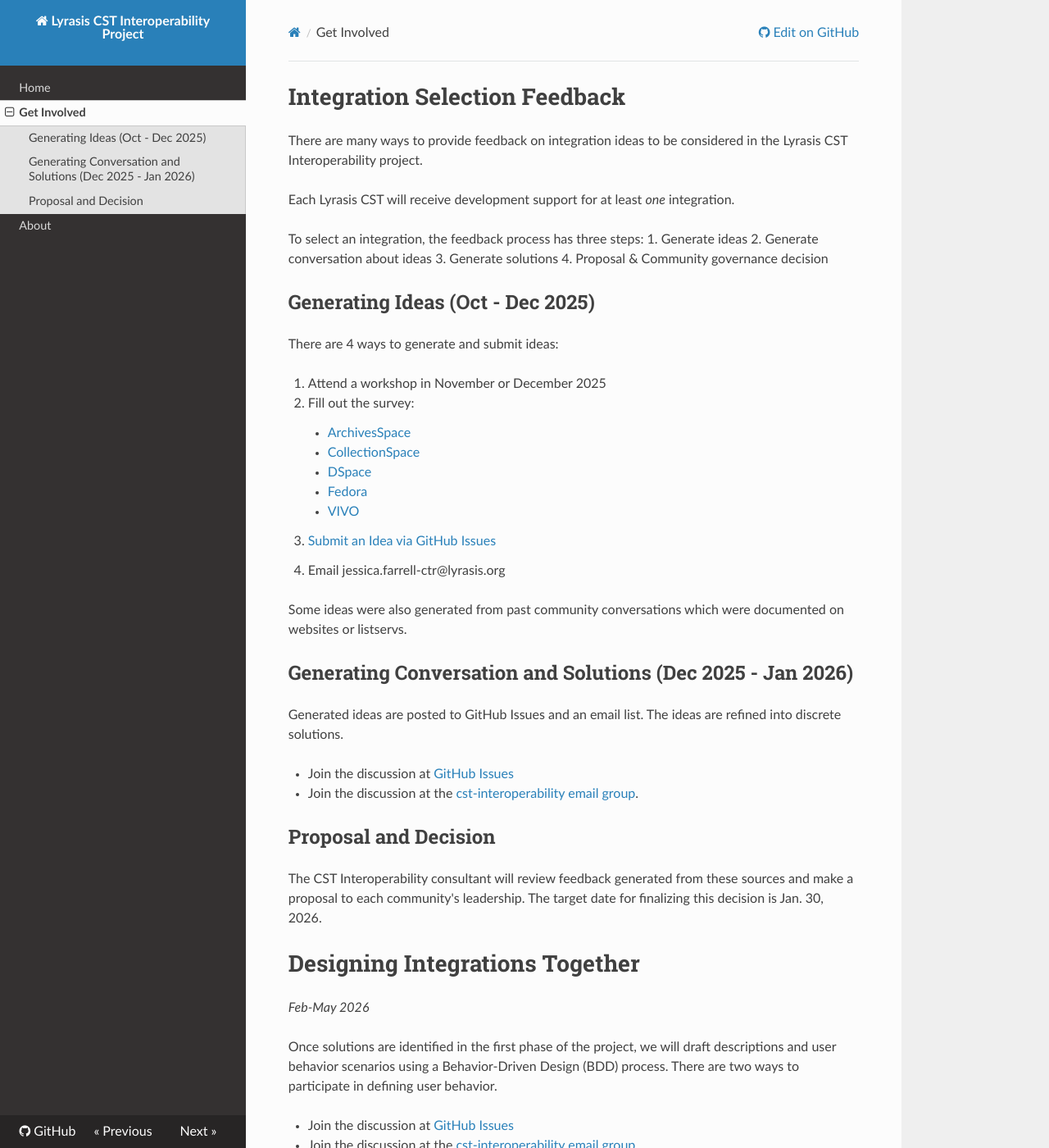
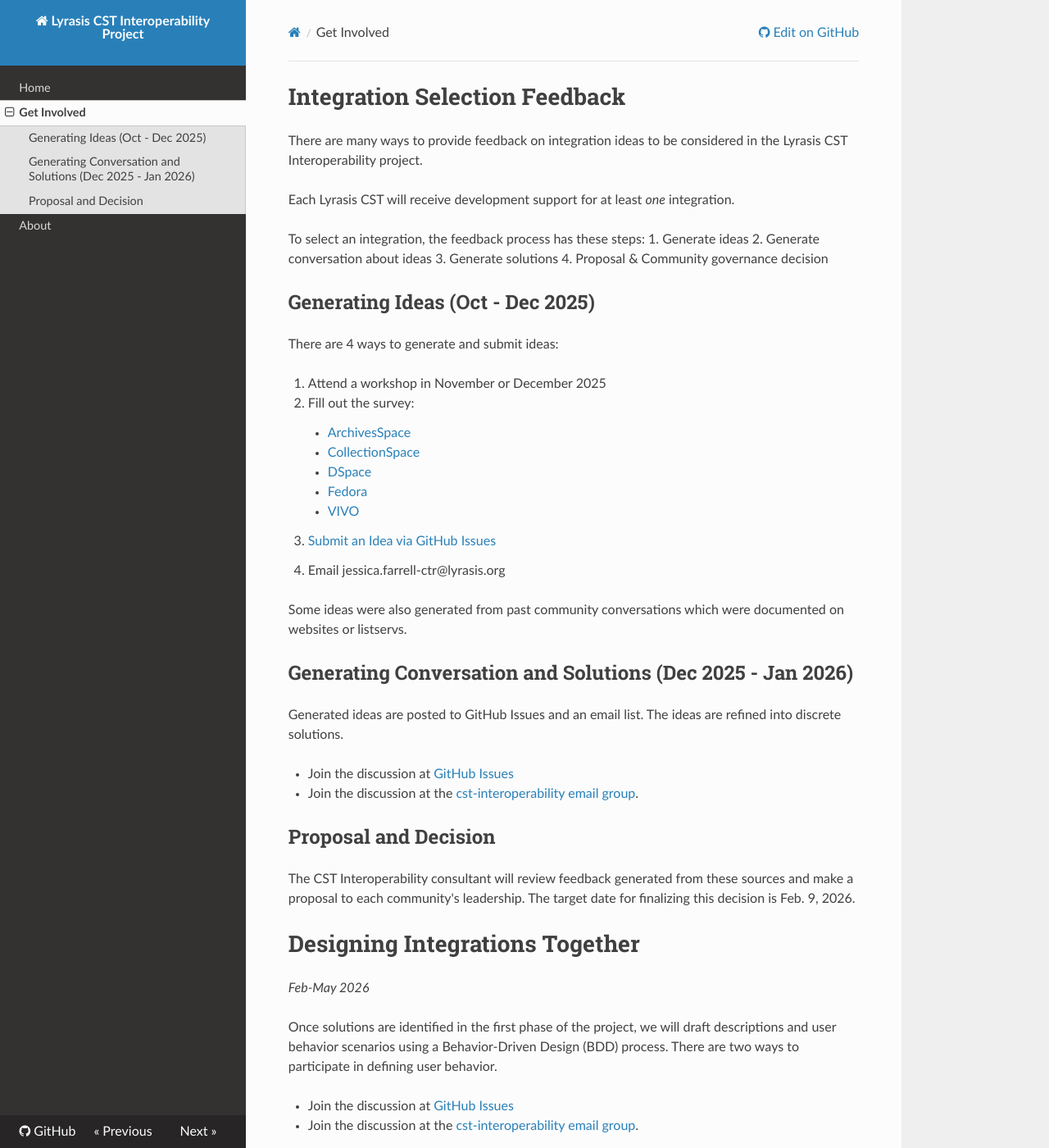
Before and after one commit to lyrasisorghome/InteroperabilityProject, an MkDocs documentation site: the page built from docs/feedback.md, in a window 1280 px wide and 1400 px high. Shown: the whole window at 82% size. Built offline with MkDocs 1.6.1, drawn with Linux system fonts in a browser that asks for light colours; nearby versions of some CDN libraries.

Commit message:
Change target date for proposal finalization
Updated the target date for finalizing the decision on community proposals.

```diff
--- a/docs/feedback.md
+++ b/docs/feedback.md
@@ -3,7 +3,7 @@
 
 Each Lyrasis CST will receive development support for at least *one* integration.
 
-To select an integration, the feedback process has three steps:
+To select an integration, the feedback process has these steps:
 1. Generate ideas
 2. Generate conversation about ideas
 3. Generate solutions
@@ -32,7 +32,7 @@
 - Join the discussion at the [cst-interoperability email group](https://groups.google.com/a/lyrasislists.org/g/cst-interoperability).
 
 ## Proposal and Decision
-The CST Interoperability consultant will review feedback generated from these sources and make a proposal to each community's leadership. The target date for finalizing this decision is Jan. 30, 2026.
+The CST Interoperability consultant will review feedback generated from these sources and make a proposal to each community's leadership. The target date for finalizing this decision is Feb. 9, 2026.
 
 # Designing Integrations Together
 _*Feb-May 2026*_
```
